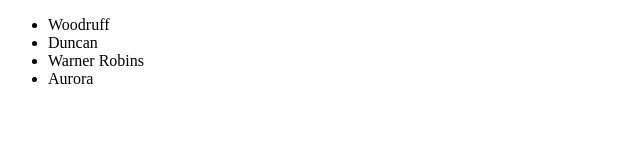
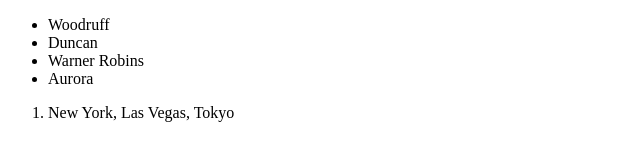
Before and after one commit to Huffmanra12/Course-HTML-Exercise, a plain HTML site: page index.html in a window 1280 px wide. Shown: the whole page, without its empty margins (0-640 px from the left). Drawn offline with Linux system fonts and the light colour scheme.

Commit message:
HTML Exercise ordered list

```diff
--- a/index.html
+++ b/index.html
@@ -10,5 +10,8 @@
               <li>Warner Robins</li>
               <li>Aurora</li>
             </ul>
+            <ol>
+              <li>New York, Las Vegas, Tokyo</li>
+            </ol>
         </body>
     </html>
```
